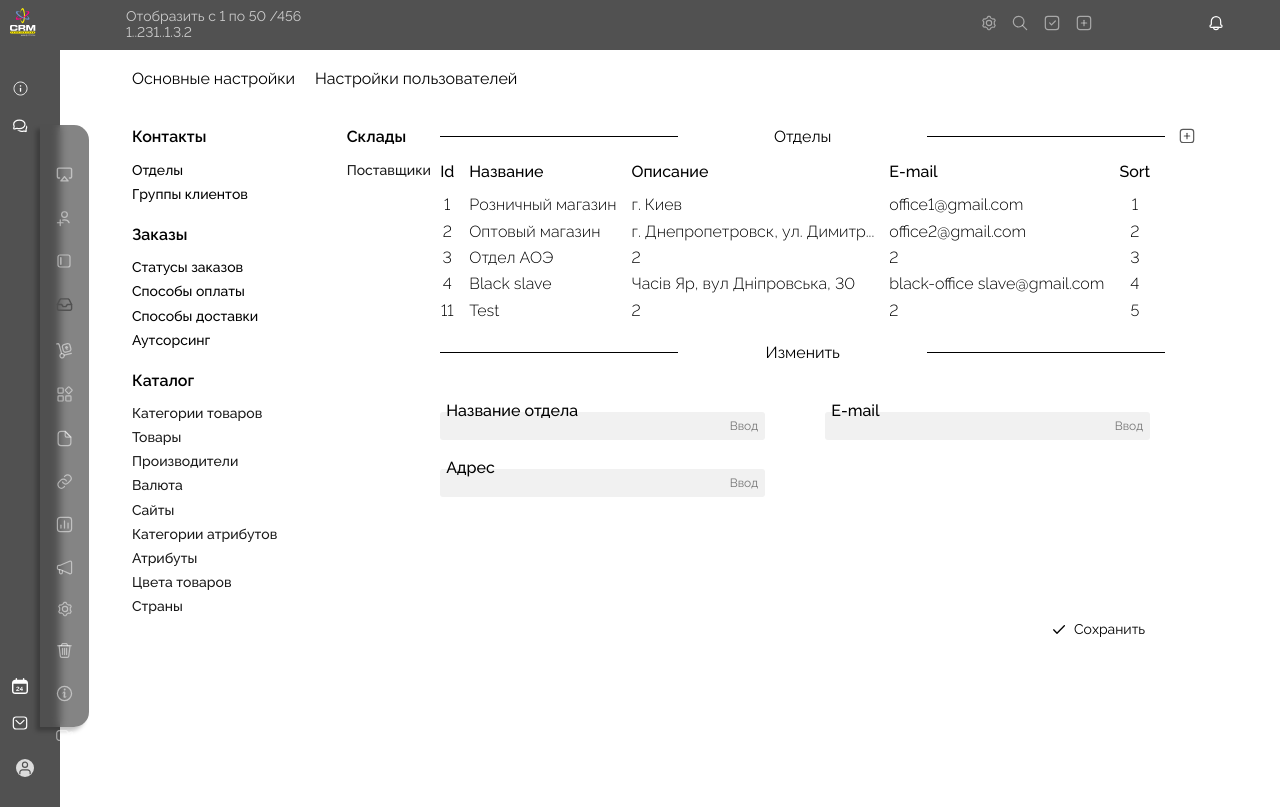
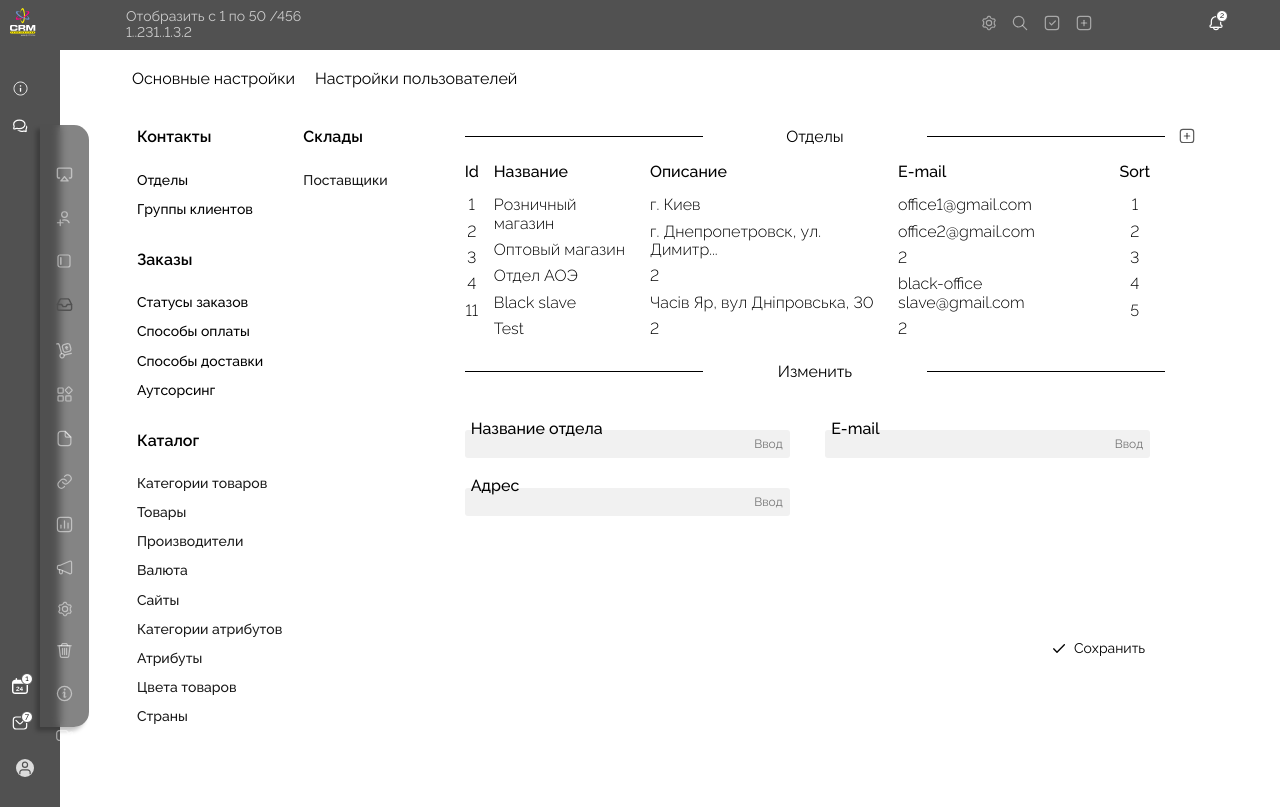
Before and after one commit to dmitry-gr-web/crm-setting-cab, a plain HTML site: page index.html in a window 1280 px wide. Drawn offline with Linux system fonts and the light colour scheme.

Commit message:
btn-circle

```diff
--- a/index.html
+++ b/index.html
@@ -20,23 +20,23 @@
             </div>
         </div>
         <div class="block-btn">
-            <button class="btn-header"><img src="img/settings.svg" alt=""></button>
-            <button class="btn-header"><img src="img/search.svg" alt=""></button>
-            <button class="btn-header"><img src="img/accept.svg" alt=""></button>
-            <button class="btn-header"><img src="img/btnplus.svg" alt=""></button>
-            <button class="btn-header"><img src="img/Bell24px.svg" alt=""></button>
+            <button class="btn-header"><img src="img/settings.svg" alt="setting"></button>
+            <button class="btn-header"><img src="img/search.svg" alt="search"></button>
+            <button class="btn-header"><img src="img/accept.svg" alt="accept"></button>
+            <button class="btn-header"><img src="img/btnplus.svg" alt="plus"></button>
+            <button class="btn-header"><img src="img/Bell24px.svg" alt="bell"><span class="bell-circle-pos">2</span></button>
         </div>
     </header>
     <div class="wrap">
         <aside class="aside-crm">
             <div class="aside-wrap-header">
-                <button class="btn-header"><img src="img/i.svg" alt=""></button>
-                <button class="btn-header"><img src="img/Chat.svg" alt=""></button>
+                <button class="btn-header"><img src="img/i.svg" alt="i"></button>
+                <button class="btn-header"><img src="img/Chat.svg" alt="chat"></button>
             </div>
             <div class="aside-wrap-footer">
-                <button class="btn-header"><img src="img/calendary.svg" alt=""></button>
-                <button class="btn-header"><img src="img/message.svg" alt=""></button>
-                <button class="btn-header"><img src="img/No-userpic.svg" alt=""></button>
+                <button class="btn-header"><img src="img/calendary.svg" alt="calen"><span>1</span></button>
+                <button class="btn-header"><img src="img/message.svg" alt="mess"><span>7</span></button>
+                <button class="btn-header"><img src="img/No-userpic.svg" alt="user"></button>
             </div>
         </aside>
         <nav>
@@ -63,33 +63,33 @@
                 <div class="block-nav">
                     <ul class="block-contacts">
                         <li class="list-contacts">Контакты</li>
-                        <li class="list-contacts">Отделы</li>
-                        <li class="list-contacts">Группы клиентов</li>
+                        <li class="list-contacts hover-list">Отделы</li>
+                        <li class="list-contacts hover-list">Группы клиентов</li>
                     </ul>
                     <ul class="block-order">
                         <li class="list-order">Заказы</li>
-                        <li class="list-order">Статусы заказов</li>
-                        <li class="list-order">Способы оплаты</li>
-                        <li class="list-order">Способы доставки</li>
-                        <li class="list-order">Аутсорсинг</li>
+                        <li class="list-order hover-list">Статусы заказов</li>
+                        <li class="list-order hover-list">Способы оплаты</li>
+                        <li class="list-order hover-list">Способы доставки</li>
+                        <li class="list-order hover-list">Аутсорсинг</li>
                     </ul>
                     <ul class="block-catalog">
                         <li class="list-catalog">Каталог</li>
-                        <li class="list-catalog">Категории товаров</li>
-                        <li class="list-catalog">Товары</li>
-                        <li class="list-catalog">Производители</li>
-                        <li class="list-catalog">Валюта</li>
-                        <li class="list-catalog">Сайты</li>
-                        <li class="list-catalog">Категории атрибутов</li>
-                        <li class="list-catalog">Атрибуты</li>
-                        <li class="list-catalog">Цвета товаров</li>
-                        <li class="list-catalog">Страны</li>
+                        <li class="list-catalog hover-list">Категории товаров</li>
+                        <li class="list-catalog hover-list">Товары</li>
+                        <li class="list-catalog hover-list">Производители</li>
+                        <li class="list-catalog hover-list">Валюта</li>
+                        <li class="list-catalog hover-list">Сайты</li>
+                        <li class="list-catalog hover-list">Категории атрибутов</li>
+                        <li class="list-catalog hover-list">Атрибуты</li>
+                        <li class="list-catalog hover-list">Цвета товаров</li>
+                        <li class="list-catalog hover-list">Страны</li>
                     </ul>
                 </div>
                 <div class="block-nav2">
                     <ul class="block-warehouse">
                         <li class="list-warehouse">Склады</li>
-                        <li class="list-warehouse">Поставщики</li>
+                        <li class="list-warehouse hover-list">Поставщики</li>
                     </ul>
                 </div>
                 <div class="block-department">
--- a/scss/style.scss
+++ b/scss/style.scss
@@ -20,6 +20,7 @@ html {
     align-items: center;
     z-index: 1;
     .block-btn {
+        cursor: pointer;
         .btn-header {
             &:last-child {
                 margin-left: 100px;
@@ -53,6 +54,21 @@ html {
     outline: none;
     border: none;
     cursor: pointer;
+    position: relative;
+    span {
+        width: 10px;
+        height: 10px;
+        border-radius: 100%;
+        font-size: 8px;
+        position: absolute;
+        background-color: white;
+        right: 7px;
+        top: -4px;
+        border: 1px solid #515151;
+    }
+    .bell-circle-pos {
+        right: 2px;
+    }
 }
 
 .aside-crm {
@@ -201,17 +217,38 @@ html {
     }
 }
 
+.hover-list {
+    &:hover {
+        background: rgba(81, 81, 81, 0.7);
+        color: white;
+        &:before {
+            content: '';
+            width: 8px;
+            height: 26px;
+            background-color: #515151;
+            position: absolute;
+            top: 0;
+            left: -8px;
+            border-radius: 3px 0 0 3px;
+        }
+    }
+}
+
 .block-nav {
+    width: 15%;
+    min-width: 158px;
     .block-contacts {
         list-style: none;
         padding-left: 0;
         margin: 0;
         margin-bottom: 24px;
-        margin-top: 40px;
+        margin-top: 35px;
         .list-contacts {
             font-size: 14px;
             font-weight: 500;
-            margin-bottom: 8px;
+            margin-bottom: 3px;
+            padding: 5px;
+            position: relative;
             &:first-child {
                 font-size: 16px;
                 font-weight: 600;
@@ -228,7 +265,9 @@ html {
         .list-order {
             font-size: 14px;
             font-weight: 500;
-            margin-bottom: 8px;
+            margin-bottom: 3px;
+            padding: 5px;
+            position: relative;
             &:first-child {
                 font-size: 16px;
                 font-weight: 600;
@@ -246,7 +285,9 @@ html {
             font-size: 14px;
             font-weight: 500;
             opacity: 0.9;
-            margin-bottom: 8px;
+            margin-bottom: 3px;
+            padding: 5px;
+            position: relative;
             &:first-child {
                 font-size: 16px;
                 font-weight: 600;
@@ -258,9 +299,8 @@ html {
 }
 
 .block-nav2 {
-    margin-left: 20px;
     position: relative;
-    left: 20px;
+    width: 15%;
 }
 
 .wrap-container {
@@ -273,12 +313,14 @@ html {
     list-style: none;
     padding-left: 0;
     margin: 0;
-    margin-top: 40px;
+    margin-top: 35px;
     .list-warehouse {
         font-size: 14px;
         font-weight: 500;
         opacity: 0.9;
-        margin-bottom: 8px;
+        margin-bottom: 3px;
+        padding: 5px;
+        position: relative;
         &:first-child {
             font-size: 16px;
             font-weight: 600;
```
Also changed, not shown: css/style.css.
